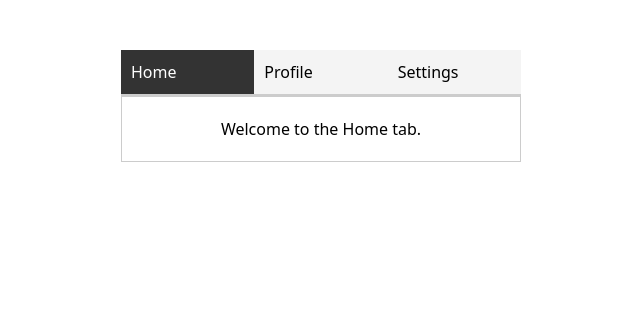
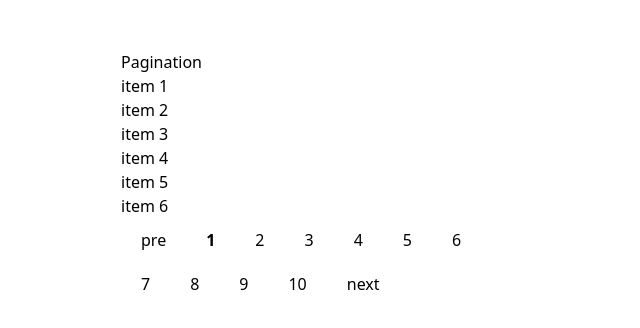
Before and after one commit to vyasan-6-6/REACT-PRACTICALS, a React (Vite) app: page / in a window 1280 px wide. Shown: the top 328 px of the page, without its empty margins (319-959 px from the left). Built offline with nearby package versions, Linux system fonts and the light colour scheme.

Commit message:
Pagination Component setup

```diff
--- a/src/App.jsx
+++ b/src/App.jsx
@@ -1,11 +1,9 @@
-import Tabs from "./components/Tabs"
-
-
+import Pagination from "./components/Pagination"
 
 const App = () => {
   return (
    <>
-   <Tabs />
+   <Pagination />
    </>
 
   )
--- /dev/null
+++ b/src/components/Pagination.jsx
@@ -0,0 +1,46 @@
+import { useState } from "react"
+
+
+const Pagination = () => {
+const items = Array.from({length:56},(_,i)=>`item ${i+1}`);
+const itemPerPage = 6;
+
+const [currentPage,setCurrentPage] = useState(1);
+
+ const startIndex = (currentPage-1)* itemPerPage;
+
+ const totalPages = Math.ceil(items.length/itemPerPage);
+
+ const currentItems = items.slice(startIndex,startIndex+itemPerPage);
+
+ const nextPage =()=>{
+    if(currentPage < totalPages){
+        setCurrentPage((pre)=>pre+1)
+    }
+ }
+
+ const previous = ()=>{
+    if(currentPage >1){
+        setCurrentPage((pre)=>pre-1);
+    }
+ }
+    return (
+    <div style={{width:"400px",margin:"50px auto"}}>
+        <h2>Pagination</h2>
+        <div>
+            {currentItems.map((item,i)=>(
+                <ul key={i} >{item}</ul>
+            ))}
+        </div>
+            <button disabled={currentPage===1} onClick={previous} >pre</button>
+        {Array.from({length:totalPages},(_,i)=>(
+            <button onClick={()=>setCurrentPage(i+1)} key={i} style={{fontWeight:currentPage === i+1 ? "bold":"normal"}}>
+                {i+1}
+            </button>
+        ))}
+        <button onClick={nextPage}>next</button>
+    </div>
+  )
+}
+
+export default Pagination
--- a/src/components/Tabs.jsx
+++ b/src/components/Tabs.jsx
@@ -1,9 +1,7 @@
 import { useState } from "react";
 
-
 const Tabs = () => {
-
-  const [activeTab,setActiveTab] = useState(0);
+    const [activeTab, setActiveTab] = useState(0);
 
     const tabs = [
         {
@@ -21,16 +19,27 @@ const Tabs = () => {
     ];
     return (
         <div className="w-100 mt-12.5 mx-auto">
-      <div style={{display:"flex",borderBottom:"2px solid #ccc"}}>
-        {tabs.map((tab,index)=>(
-          <div key={index} onClick={()=>setActiveTab(index)}
-          style={{background:activeTab === index ?"#333" :"#f4f4f4" , color:activeTab===index ? "#fff":"#000",padding:"10px",flex:1,border:"none",cursor:"pointer"}}
-          >{tab.label}</div>
+            <div style={{ display: "flex", borderBottom: "2px solid #ccc" }}>
+                {tabs.map((tab, index) => (
+                    <div
+                        key={index}
+                        onClick={() => setActiveTab(index)}
+                        style={{
+                            background: activeTab === index ? "#333" : "#f4f4f4",
+                            color: activeTab === index ? "#fff" : "#000",
+                            padding: "10px",
+                            flex: 1,
+                            border: "none",
+                            cursor: "pointer",
+                        }}
+                    >
+                        {tab.label}
+                    </div>
                 ))}
             </div>
-        <div style={{padding:"20px",border:"1px solid #ccc",textAlign:'center'}}>{tabs[activeTab].content}</div>
+            <div style={{ padding: "20px", border: "1px solid #ccc", textAlign: "center" }}>{tabs[activeTab].content}</div>
         </div>
-   )
- }
+    );
+};
 
- export default Tabs
+export default Tabs;
```
Lines whose indentation alone changed are shown as unchanged.
